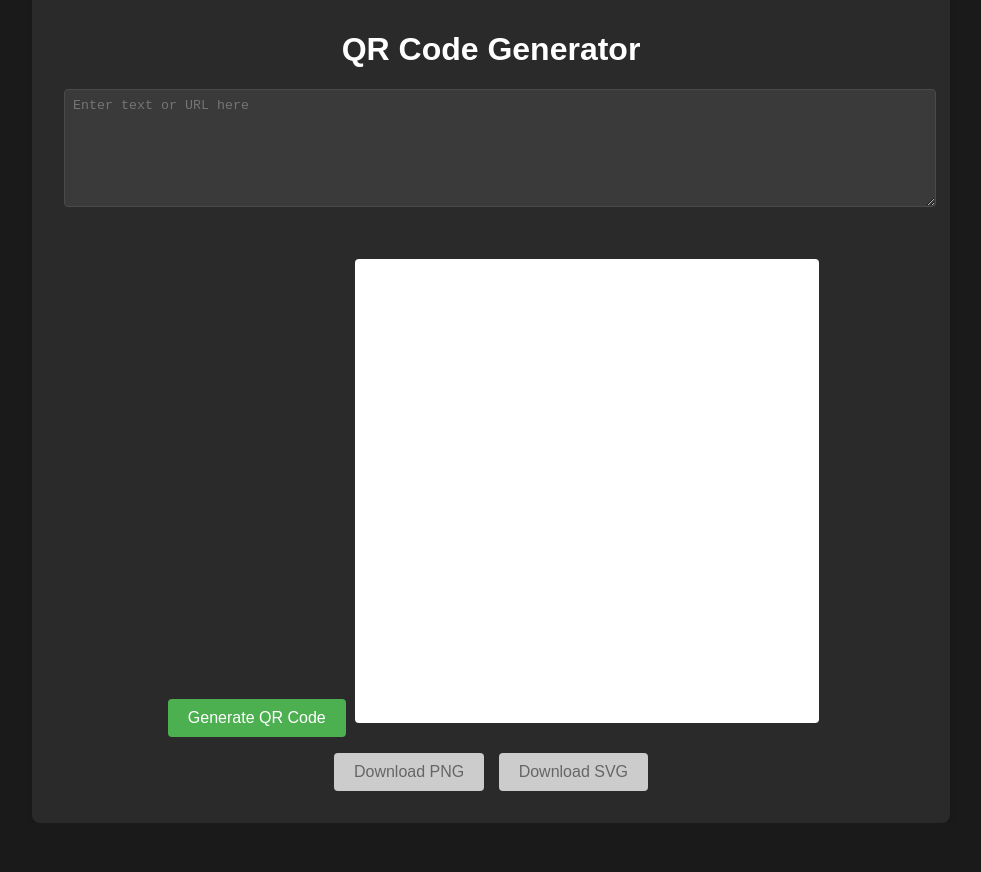
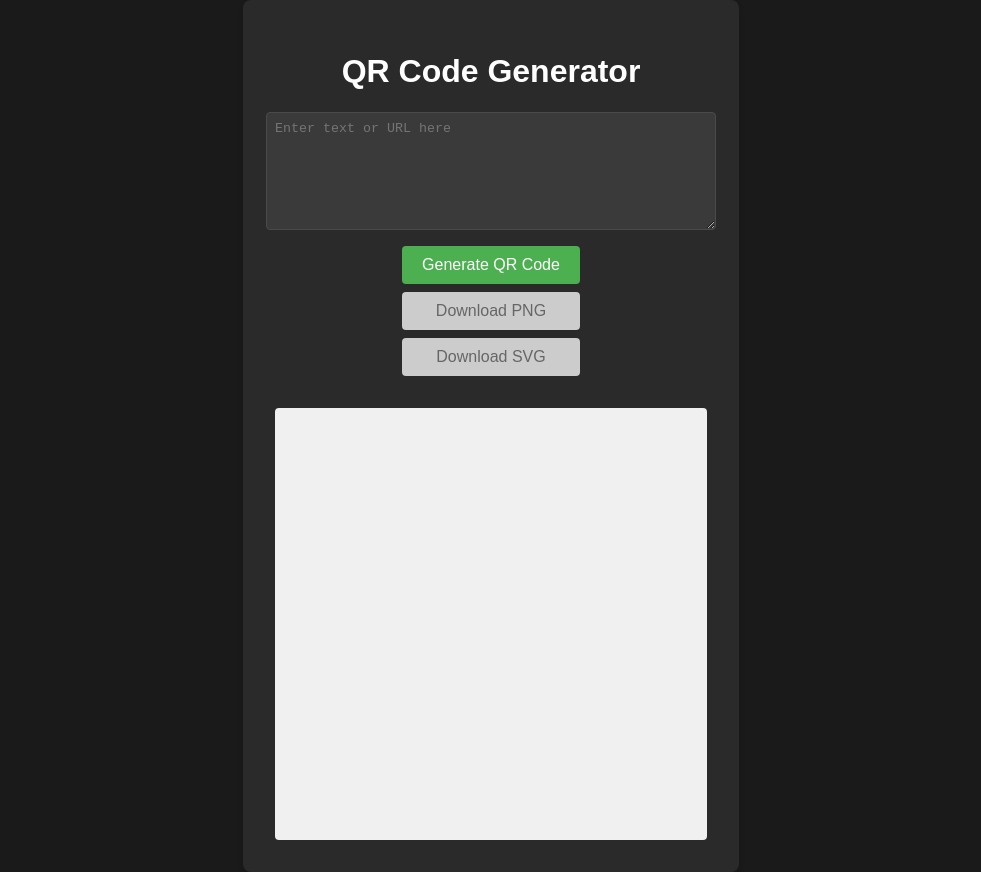
Before and after one commit to edgarsj/qrcontact, a website built with webpack: page src/index.html in a window 1280 px wide. Shown: the whole page, without its empty margins (149-1130 px from the left). Before the commit the page ends 823 px from the top, so only its background shows below. Built offline with nearby package versions, Linux system fonts and the light colour scheme.

Commit message:
better alignment and colours

```diff
--- a/src/index.html
+++ b/src/index.html
@@ -13,7 +13,7 @@
             display: flex;
             justify-content: center;
             align-items: center;
-            height: 100vh;
+            min-height: 100vh;
             margin: 0;
         }
 
@@ -23,6 +23,10 @@
             padding: 2rem;
             border-radius: 8px;
             box-shadow: 0 4px 6px rgba(0, 0, 0, 0.1);
+            display: flex;
+            flex-direction: column;
+            align-items: center;
+            max-width: 90vw;
         }
 
         textarea {
@@ -34,6 +38,14 @@
             color: #ffffff;
             border: 1px solid #4a4a4a;
             border-radius: 4px;
+            resize: vertical;
+        }
+
+        .button-group {
+            display: flex;
+            flex-direction: column;
+            gap: 0.5rem;
+            margin-bottom: 1rem;
         }
 
         button {
@@ -44,7 +56,7 @@
             border-radius: 4px;
             cursor: pointer;
             font-size: 16px;
-            margin: 0 5px;
+            width: 100%;
         }
 
         button:hover:not(:disabled) {
@@ -58,19 +70,17 @@
         }
 
         #qrcode {
-            margin-top: 2rem;
-            background-color: white;
+            margin-top: 1rem;
             padding: 1rem;
-            display: inline-block;
             border-radius: 4px;
+            max-width: 100%;
+            box-sizing: border-box;
         }
 
         #qrcode canvas {
             display: block;
-        }
-
-        #downloadButtons {
-            margin-top: 1rem;
+            max-width: 100%;
+            height: auto;
         }
     </style>
 </head>
@@ -79,12 +89,12 @@
     <div class="container">
         <h1>QR Code Generator</h1>
         <textarea id="inputText" placeholder="Enter text or URL here"></textarea>
-        <button id="generateBtn">Generate QR Code</button>
-        <div id="qrcode"></div>
-        <div id="downloadButtons">
+        <div class="button-group">
+            <button id="generateBtn">Generate QR Code</button>
             <button id="downloadPNG" disabled>Download PNG</button>
             <button id="downloadSVG" disabled>Download SVG</button>
         </div>
+        <div id="qrcode"></div>
     </div>
 </body>
 
--- a/src/index.js
+++ b/src/index.js
@@ -9,6 +9,8 @@ document.addEventListener('DOMContentLoaded', () => {
 
     const QR_SIZE = 400;
     const PADDING = 16; // 1rem padding on each side
+    const QR_BACKGROUND_COLOR = '#f0f0f0';
+    const QR_FOREGROUND_COLOR = '#4a0e4e';
     let currentQRText = '';
 
     // Create empty canvas on page load
@@ -31,12 +33,13 @@ document.addEventListener('DOMContentLoaded', () => {
         canvas.width = QR_SIZE;
         canvas.height = QR_SIZE;
         const ctx = canvas.getContext('2d');
-        ctx.fillStyle = 'white';
+        ctx.fillStyle = QR_BACKGROUND_COLOR;
         ctx.fillRect(0, 0, QR_SIZE, QR_SIZE);
         qrcodeDiv.innerHTML = '';
         qrcodeDiv.appendChild(canvas);
         qrcodeDiv.style.width = `${QR_SIZE + PADDING * 2}px`;
         qrcodeDiv.style.height = `${QR_SIZE + PADDING * 2}px`;
+        qrcodeDiv.style.backgroundColor = QR_BACKGROUND_COLOR;
     }
 
     function generateQRCode(text) {
@@ -44,7 +47,14 @@ document.addEventListener('DOMContentLoaded', () => {
         const canvas = document.createElement('canvas');
         qrcodeDiv.appendChild(canvas);
 
-        QRCode.toCanvas(canvas, text, { width: QR_SIZE }, (error) => {
+        QRCode.toCanvas(canvas, text, {
+            width: QR_SIZE,
+            margin: 1,
+            color: {
+                dark: QR_FOREGROUND_COLOR,
+                light: QR_BACKGROUND_COLOR
+            }
+        }, (error) => {
             if (error) console.error(error);
             console.log('QR code generated!');
         });
@@ -71,7 +81,15 @@ document.addEventListener('DOMContentLoaded', () => {
                 URL.revokeObjectURL(url);
             }, mimeType);
         } else {
-            QRCode.toString(currentQRText, { type: 'svg', width: QR_SIZE }, (err, svgString) => {
+            QRCode.toString(currentQRText, {
+                type: 'svg',
+                width: QR_SIZE,
+                margin: 1,
+                color: {
+                    dark: QR_FOREGROUND_COLOR,
+                    light: QR_BACKGROUND_COLOR
+                }
+            }, (err, svgString) => {
                 if (err) {
                     console.error(err);
                     return;
```
